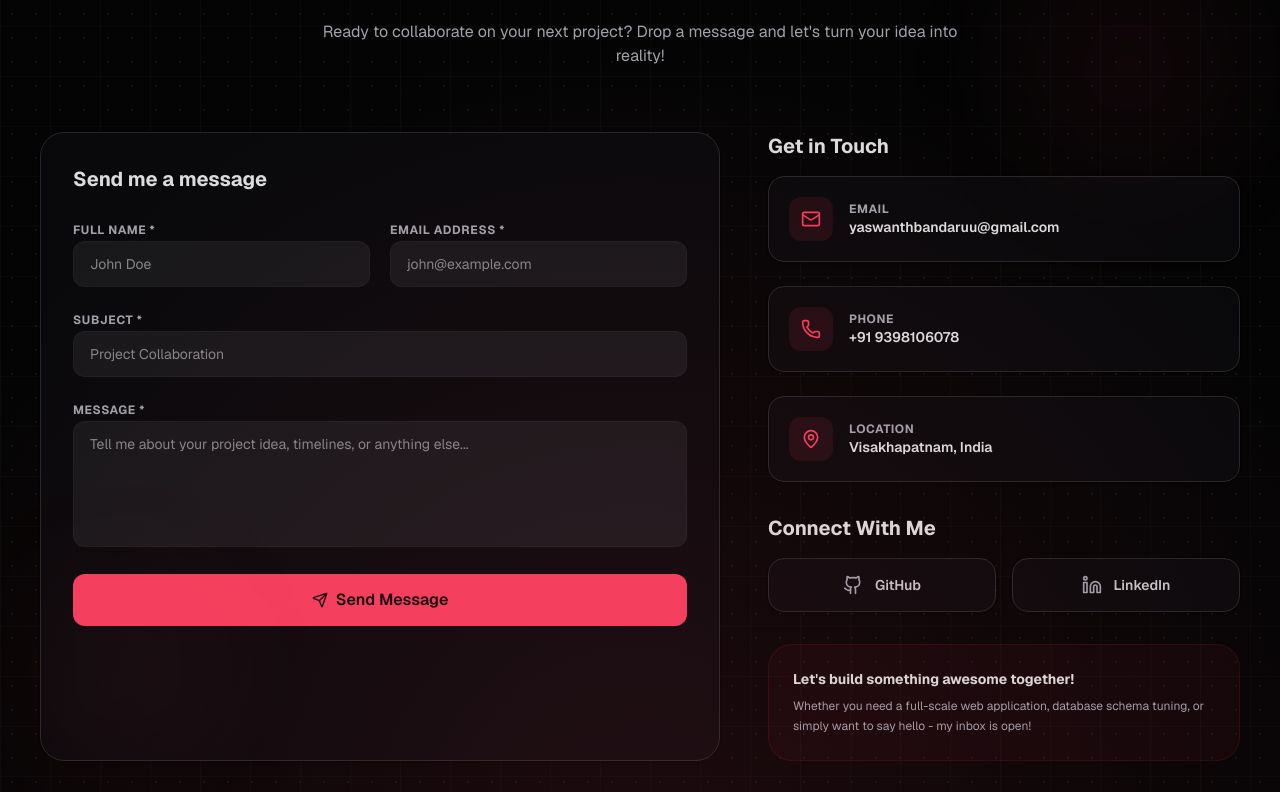
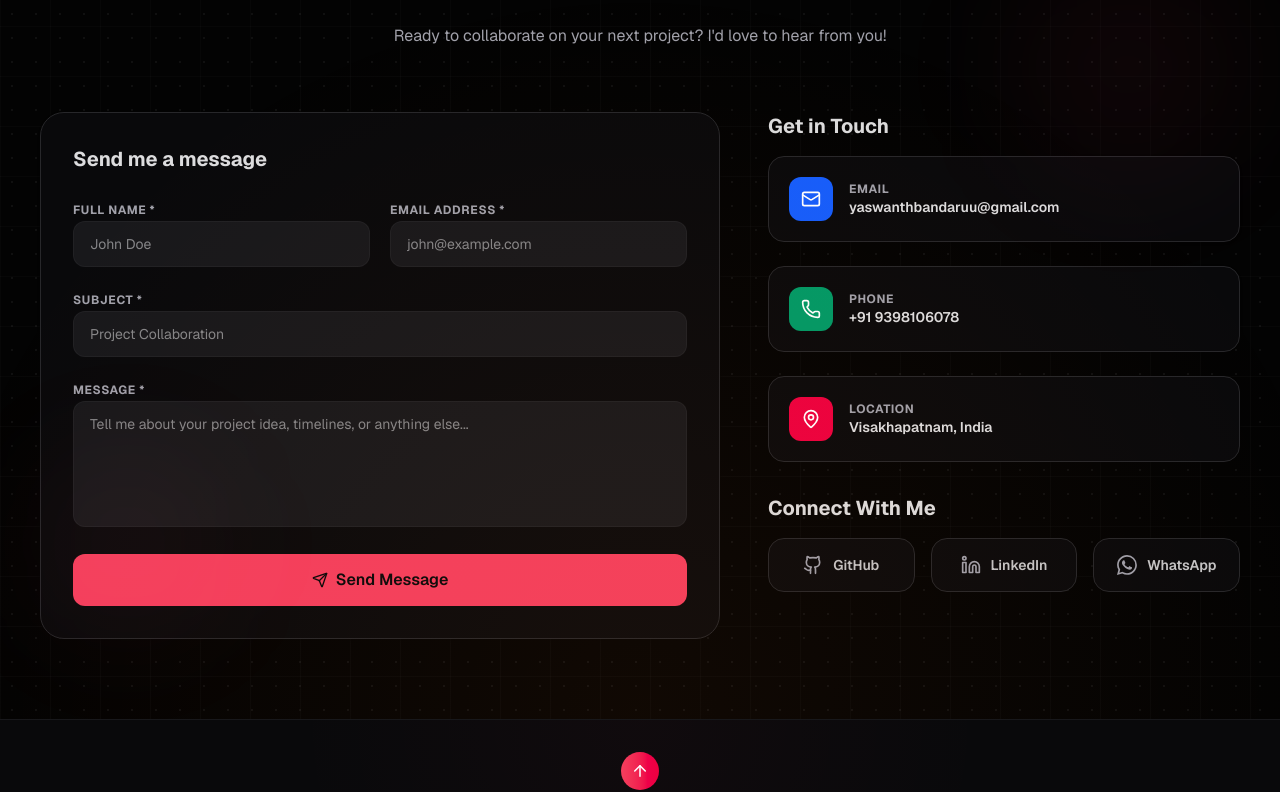
Before and after one commit to Gittyasn/PORTFOLIO, a Next.js app: page / in a window 1280 px wide. Shown: the part 7870-8662 px from the top of the page. Built offline with nearby package versions, Linux system fonts and the light colour scheme.

Commit message:
feat: upgrade Contact section background, title gradient, icons, and add WhatsApp social button

```diff
--- a/src/components/sections/contact.tsx
+++ b/src/components/sections/contact.tsx
@@ -97,10 +97,10 @@
   return (
     <section
       id="contact"
-      className="py-20 bg-muted/10 bg-grid-pattern relative overflow-hidden"
+      className="py-20 bg-gradient-to-br from-orange-50/70 via-yellow-50/40 to-orange-50/70 dark:from-zinc-950 dark:via-zinc-900/40 dark:to-zinc-950 bg-grid-pattern relative overflow-hidden"
     >
       {/* Background decoration */}
-      <div className="absolute inset-0 bg-[radial-gradient(circle_at_bottom,rgba(244,63,94,0.1)_0%,transparent_70%)] pointer-events-none" />
+      <div className="absolute inset-0 bg-[radial-gradient(circle_at_bottom,rgba(249,115,22,0.06)_0%,transparent_70%)] pointer-events-none" />
       <div className="absolute top-20 right-10 w-56 h-56 rounded-full bg-primary/5 blur-3xl floating-element" />
       <div className="absolute bottom-20 left-10 w-44 h-44 rounded-full bg-rose-400/5 blur-3xl floating-element-delayed" />
 
@@ -112,7 +112,7 @@
             whileInView={{ opacity: 1, y: 0 }}
             viewport={{ once: true }}
             transition={{ duration: 0.5 }}
-            className="text-3xl md:text-5xl font-extrabold tracking-tight"
+            className="text-3xl md:text-5xl font-extrabold tracking-tight bg-gradient-to-r from-violet-600 to-indigo-600 dark:from-violet-400 dark:to-indigo-400 bg-clip-text text-transparent font-poppins pb-1"
           >
             Let's Connect
           </motion.h2>
@@ -123,7 +123,7 @@
             transition={{ duration: 0.5, delay: 0.1 }}
             className="text-muted-foreground text-sm md:text-base max-w-2xl mx-auto"
           >
-            Ready to collaborate on your next project? Drop a message and let's turn your idea into reality!
+            Ready to collaborate on your next project? I'd love to hear from you!
           </motion.p>
         </div>
 
@@ -260,7 +260,7 @@
             whileInView={{ opacity: 1, x: 0 }}
             viewport={{ once: true }}
             transition={{ duration: 0.6, delay: 0.1 }}
-            className="lg:col-span-5 flex flex-col justify-between space-y-8"
+            className="lg:col-span-5 flex flex-col space-y-8"
           >
             {/* Quick Cards */}
             <div className="space-y-6">
@@ -273,7 +273,7 @@
                 href="mailto:yaswanthbandaruu@gmail.com"
                 className="flex items-center gap-4 bg-card border border-border p-5 rounded-2xl shadow-sm hover:border-primary/45 transition-colors group"
               >
-                <div className="w-11 h-11 bg-primary/10 rounded-xl flex items-center justify-center text-primary group-hover:scale-105 transition-transform">
+                <div className="w-11 h-11 bg-blue-600 rounded-xl flex items-center justify-center text-white group-hover:scale-105 transition-transform">
                   <Mail className="w-5 h-5" />
                 </div>
                 <div>
@@ -283,19 +283,22 @@
               </a>
 
               {/* Phone details */}
-              <div className="flex items-center gap-4 bg-card border border-border p-5 rounded-2xl shadow-sm">
-                <div className="w-11 h-11 bg-primary/10 rounded-xl flex items-center justify-center text-primary">
+              <a
+                href="tel:+919398106078"
+                className="flex items-center gap-4 bg-card border border-border p-5 rounded-2xl shadow-sm hover:border-primary/45 transition-colors group"
+              >
+                <div className="w-11 h-11 bg-emerald-600 rounded-xl flex items-center justify-center text-white group-hover:scale-105 transition-transform">
                   <Phone className="w-5 h-5" />
                 </div>
                 <div>
                   <h4 className="font-bold text-xs uppercase tracking-wider text-muted-foreground">Phone</h4>
                   <p className="text-sm font-semibold text-foreground/90">+91 9398106078</p>
                 </div>
-              </div>
+              </a>
 
               {/* Location details */}
               <div className="flex items-center gap-4 bg-card border border-border p-5 rounded-2xl shadow-sm">
-                <div className="w-11 h-11 bg-primary/10 rounded-xl flex items-center justify-center text-primary">
+                <div className="w-11 h-11 bg-rose-600 rounded-xl flex items-center justify-center text-white">
                   <MapPin className="w-5 h-5" />
                 </div>
                 <div>
@@ -310,12 +313,12 @@
               <h3 className="text-lg md:text-xl font-bold text-foreground/90">
                 Connect With Me
               </h3>
-              <div className="grid grid-cols-2 gap-4">
+              <div className="grid grid-cols-1 sm:grid-cols-3 gap-4">
                 <a
                   href="https://github.com/Gittyasn"
                   target="_blank"
                   rel="noopener noreferrer"
-                  className="flex items-center justify-center gap-3 p-4 bg-card border border-border rounded-2xl shadow-sm hover:border-primary/45 transition-colors group"
+                  className="flex items-center justify-center gap-2.5 p-4 bg-card border border-border rounded-2xl shadow-sm hover:border-primary/45 transition-colors group"
                 >
                   <Github className="w-5 h-5 text-zinc-400 group-hover:text-primary transition-colors" />
                   <span className="font-semibold text-sm text-foreground/80 group-hover:text-foreground transition-colors">GitHub</span>
@@ -324,20 +327,23 @@
                   href="https://www.linkedin.com/in/yaswanth-bandaru-98912b"
                   target="_blank"
                   rel="noopener noreferrer"
-                  className="flex items-center justify-center gap-3 p-4 bg-card border border-border rounded-2xl shadow-sm hover:border-primary/45 transition-colors group"
+                  className="flex items-center justify-center gap-2.5 p-4 bg-card border border-border rounded-2xl shadow-sm hover:border-primary/45 transition-colors group"
                 >
                   <Linkedin className="w-5 h-5 text-zinc-400 group-hover:text-primary transition-colors" />
                   <span className="font-semibold text-sm text-foreground/80 group-hover:text-foreground transition-colors">LinkedIn</span>
                 </a>
+                <a
+                  href="https://wa.me/919398106078"
+                  target="_blank"
+                  rel="noopener noreferrer"
+                  className="flex items-center justify-center gap-2.5 p-4 bg-card border border-border rounded-2xl shadow-sm hover:border-emerald-500/45 transition-colors group"
+                >
+                  <svg xmlns="http://www.w3.org/2000/svg" width="20" height="20" fill="currentColor" className="w-5 h-5 text-zinc-400 group-hover:text-emerald-500 transition-colors" viewBox="0 0 16 16">
+                    <path d="M13.601 2.326A7.85 7.85 0 0 0 7.994 0C3.627 0 .068 3.558.064 7.926c0 1.399.366 2.76 1.057 3.965L0 16l4.204-1.102a7.9 7.9 0 0 0 3.79.965h.004c4.368 0 7.926-3.558 7.93-7.93A7.9 7.9 0 0 0 13.6 2.326zM7.994 14.521a6.6 6.6 0 0 1-3.356-.92l-.24-.144-2.494.654.666-2.433-.156-.251a6.56 6.56 0 0 1-1.007-3.505c0-3.626 2.957-6.584 6.591-6.584a6.56 6.56 0 0 1 4.66 1.931 6.56 6.56 0 0 1 1.928 4.66c-.004 3.639-2.961 6.592-6.592 6.592m3.615-4.934c-.197-.099-1.17-.578-1.353-.646-.182-.065-.315-.099-.445.099-.133.197-.513.646-.627.775-.114.133-.232.148-.43.05-.197-.1-.836-.308-1.592-.985-.59-.525-.985-1.175-1.103-1.372-.114-.198-.011-.304.088-.403.087-.088.197-.232.296-.346.1-.114.133-.198.198-.33.065-.134.034-.248-.015-.347-.05-.099-.445-1.076-.612-1.47-.16-.389-.323-.335-.445-.34-.114-.007-.247-.007-.38-.007a.73.73 0 0 0-.529.247c-.182.198-.691.677-.691 1.654s.71 1.916.81 2.049c.098.133 1.394 2.132 3.383 2.992.47.205.84.326 1.129.418.475.152.904.129 1.246.08.38-.058 1.171-.48 1.338-.943.164-.464.164-.86.114-.943-.049-.084-.182-.133-.38-.232"/>
+                  </svg>
+                  <span className="font-semibold text-sm text-foreground/80 group-hover:text-foreground transition-colors">WhatsApp</span>
+                </a>
               </div>
-            </div>
-
-            {/* Prompt footer info */}
-            <div className="bg-primary/5 border border-primary/10 p-6 rounded-3xl space-y-2">
-              <h4 className="font-bold text-sm text-foreground/90">Let's build something awesome together!</h4>
-              <p className="text-xs text-muted-foreground leading-relaxed">
-                Whether you need a full-scale web application, database schema tuning, or simply want to say hello - my inbox is open!
-              </p>
             </div>
           </motion.div>
         </div>
```
